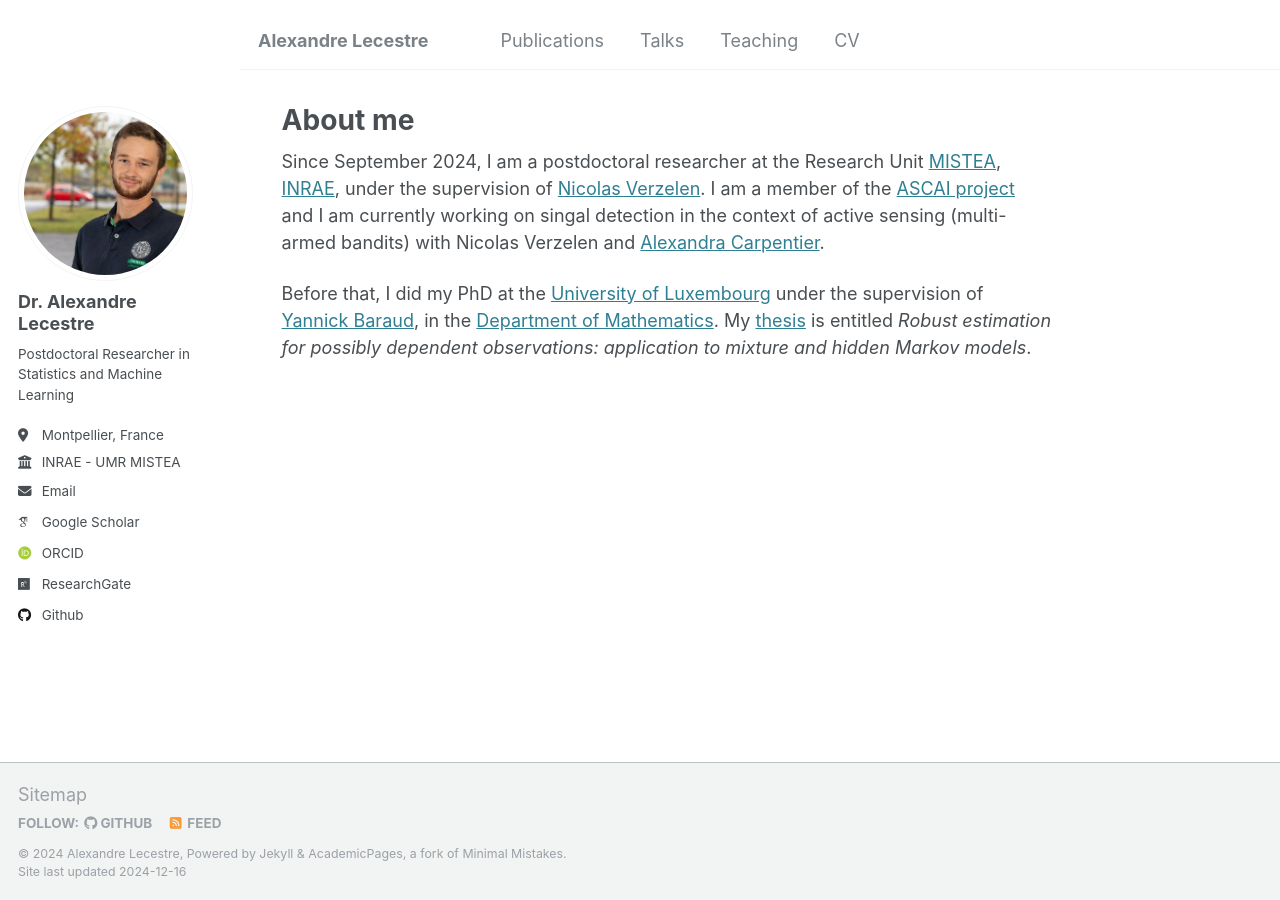
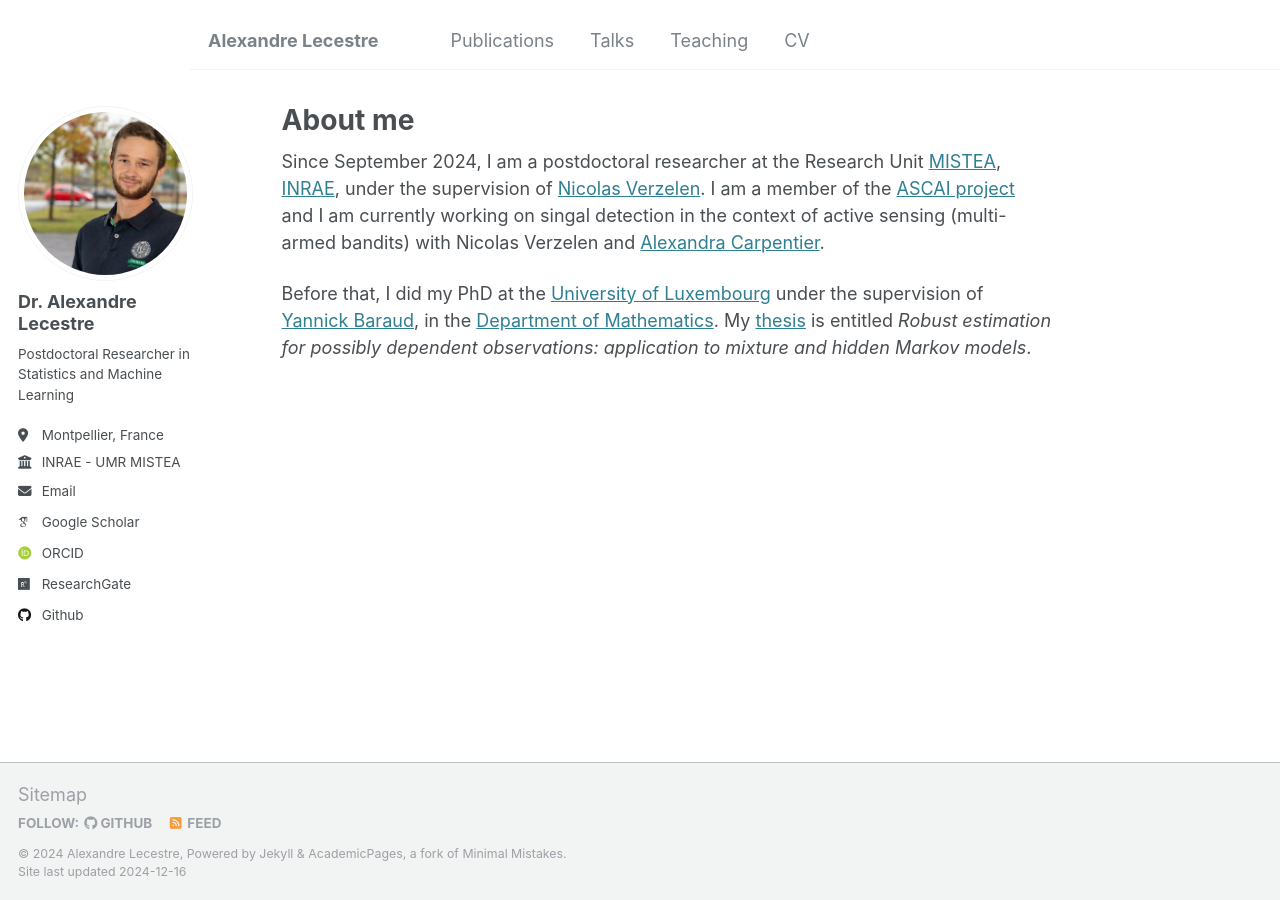
Before and after one commit to alexandre-lecestre/alexandre-lecestre.github.io, a Jekyll site: the page built from _pages/about.md, in a window 1280 px wide. Built offline with Jekyll 4.4.1, drawn with Linux system fonts in a browser that asks for light colours; some web fonts are replaced.

Commit message:
Update default.html

```diff
--- a/_layouts/default.html
+++ b/_layouts/default.html
@@ -12,7 +12,7 @@ layout: compress
   </head>
 
   <body>
-    <div style="max-width: 800px; margin: 0 auto;">
+    <div style="max-width: 900px; margin: 0 auto;">
     {% include browser-upgrade.html %}
     {% include masthead.html %}
     </div>
```
